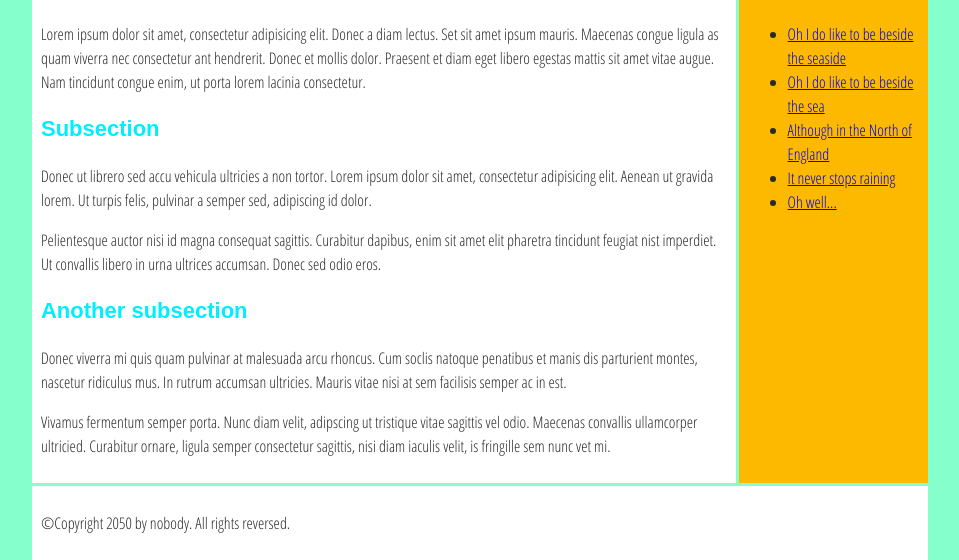
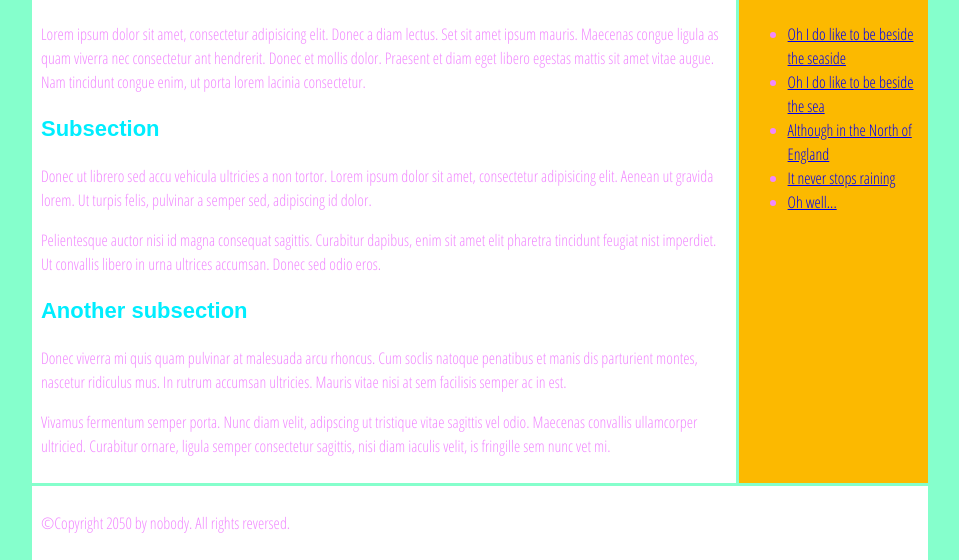
Before and after one commit to jett0286/MDN_HTML_CSS_Intro, a plain HTML site: page index.html in a window 1280 px wide. Shown: the part 240-800 px from the top of the page, without its empty margins (160-1119 px from the left). Drawn offline with Linux system fonts and the light colour scheme; a web font is replaced by a local one.

Commit message:
made it MORE beautiful

```diff
--- a/style.css
+++ b/style.css
@@ -24,7 +24,7 @@ h1, h2, h3 {
 
 p, input, li {
   font-family: 'Open Sans Condensed', sans-serif;
-  color: #2a2a2a;
+  color: #f189ff;
 }
 
 h1 {
```
